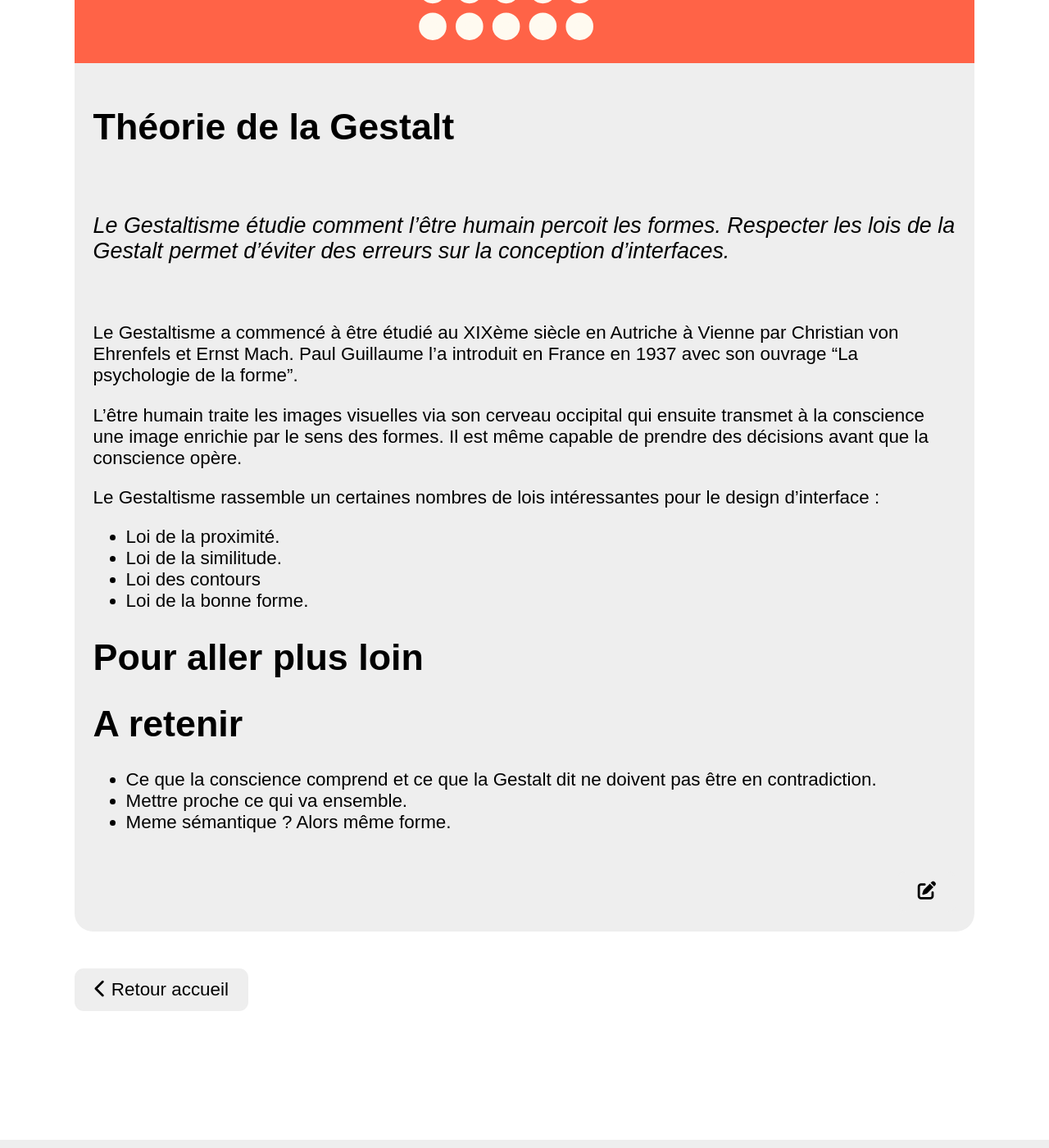
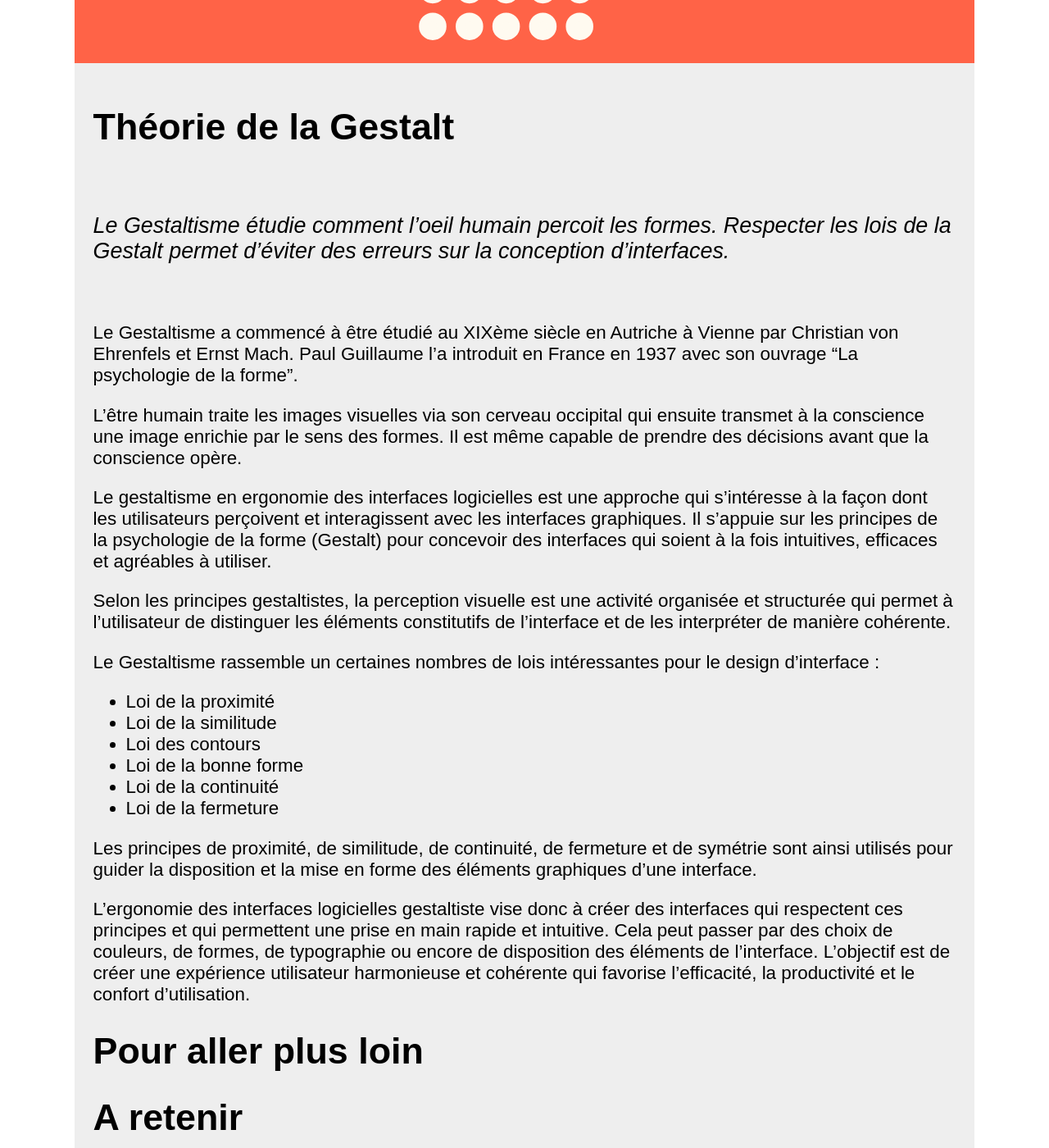
Before and after one commit to ux-lois/ux-lois.github.io, a Jekyll site: the page built from docs/_cards/04-gestalt-01.md, in a window 1280 px wide and 1400 px high, scrolled down 311 px. Shown: the whole window at 82% size. Built offline with Jekyll 4.4.1, drawn with Linux system fonts in a browser that asks for light colours; nearby versions of some CDN libraries.

Commit message:
dev: gestalt

```diff
--- a/docs/_cards/04-gestalt-01.md
+++ b/docs/_cards/04-gestalt-01.md
@@ -1,7 +1,7 @@
 ---
 title: Théorie de la Gestalt
 category: gestalt
-excerpt: Le Gestaltisme étudie comment l'être humain percoit les formes. Respecter les lois de la Gestalt permet d'éviter des erreurs sur la conception d'interfaces.
+excerpt: Le Gestaltisme étudie comment l'oeil humain percoit les formes. Respecter les lois de la Gestalt permet d'éviter des erreurs sur la conception d'interfaces.
 color: tomato
 image: gestalt
 ---
@@ -10,12 +10,22 @@ Le Gestaltisme a commencé à être étudié au XIXème siècle en Autriche à V
 
 L'être humain traite les images visuelles via son cerveau occipital qui ensuite transmet à la conscience une image enrichie par le sens des formes. Il est même capable de prendre des décisions avant que la conscience opère.
 
+Le gestaltisme en ergonomie des interfaces logicielles est une approche qui s'intéresse à la façon dont les utilisateurs perçoivent et interagissent avec les interfaces graphiques. Il s'appuie sur les principes de la psychologie de la forme (Gestalt) pour concevoir des interfaces qui soient à la fois intuitives, efficaces et agréables à utiliser.
+
+Selon les principes gestaltistes, la perception visuelle est une activité organisée et structurée qui permet à l'utilisateur de distinguer les éléments constitutifs de l'interface et de les interpréter de manière cohérente.
+
 Le Gestaltisme rassemble un certaines nombres de lois intéressantes pour le design d'interface :
 
-- Loi de la proximité.
-- Loi de la similitude.
+- Loi de la proximité
+- Loi de la similitude
 - Loi des contours
-- Loi de la bonne forme.
+- Loi de la bonne forme
+- Loi de la continuité
+- Loi de la fermeture
+
+Les principes de proximité, de similitude, de continuité, de fermeture et de symétrie sont ainsi utilisés pour guider la disposition et la mise en forme des éléments graphiques d'une interface.
+
+L'ergonomie des interfaces logicielles gestaltiste vise donc à créer des interfaces qui respectent ces principes et qui permettent une prise en main rapide et intuitive. Cela peut passer par des choix de couleurs, de formes, de typographie ou encore de disposition des éléments de l'interface. L'objectif est de créer une expérience utilisateur harmonieuse et cohérente qui favorise l'efficacité, la productivité et le confort d'utilisation.
 
 # Pour aller plus loin
 
```
